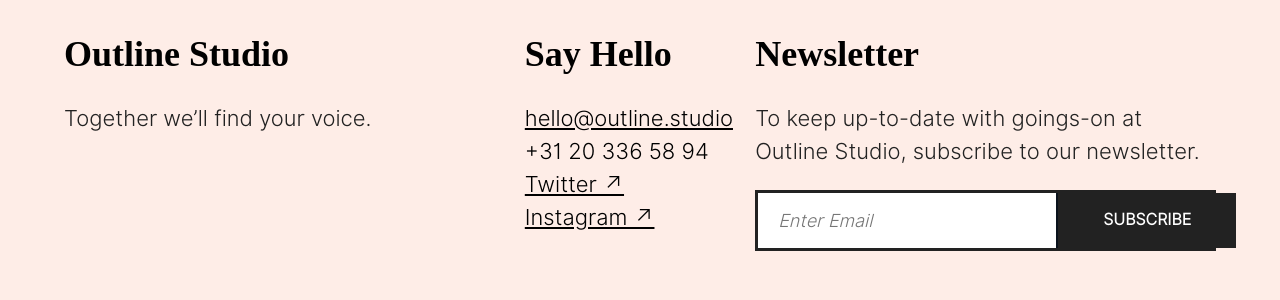
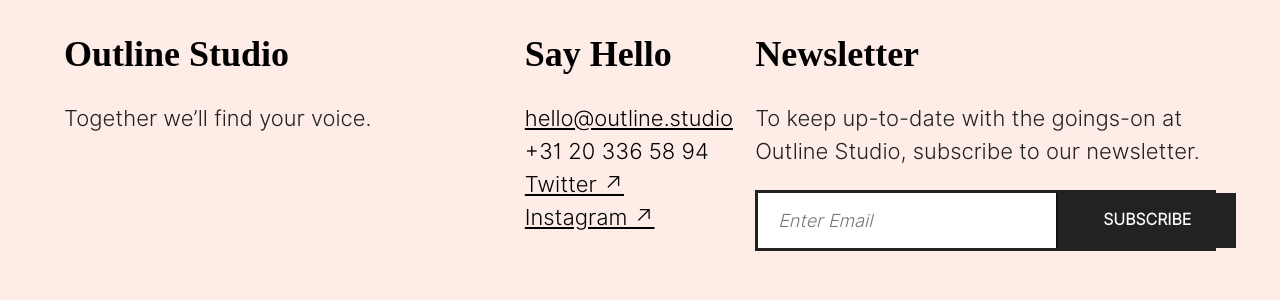
Before and after one commit to aarongilmore/outline-studio, a Jekyll site: the page built from contact.md, in a window 1280 px wide and 900 px high, scrolled down 1058 px. Shown: the part 456-756 px from the top of the window. Built offline with Jekyll 4.4.1, drawn with Linux system fonts in a browser that asks for light colours; nearby versions of some CDN libraries; some web fonts are replaced.

Commit message:
Updating copy.

```diff
--- a/_includes/footer.html
+++ b/_includes/footer.html
@@ -16,7 +16,7 @@
         </c>
         <c span=2 span-s=row>
             <h3 class="f2 mb1 mt0-ns mt3">Newsletter</h3>
-            <p class="mw6">To keep up-to-date with goings-on at Outline Studio, subscribe to our newsletter.</p>
+            <p class="mw6">To keep up-to-date with the goings-on at Outline Studio, subscribe to our newsletter.</p>
             <div class="newsletter-form outline-newsletter-form">
                 <form action="https://aarongilmore.us20.list-manage.com/subscribe/post?u=6d169c3390932b26783708347&amp;id=bac77300cc" method="post" target="_blank" id="mc-embedded-subscribe-form" novalidate="true">
                   <input type="email" name="EMAIL" id="mce-EMAIL" placeholder="Enter Email">
@@ -57,4 +57,3 @@
     });
 });
 </script>
-<script src="https://static.formx.stream/tracker/v1/bundle.js"></script>
--- a/_layouts/contact.html
+++ b/_layouts/contact.html
@@ -67,7 +67,6 @@
                   <div><svg xmlns="http://www.w3.org/2000/svg" width="8" height="11" viewBox="0 0 8 11">
                   <path fill="none" fill-rule="evenodd" stroke="#0A121C" stroke-width="2" d="M1 1l5 4.5L1 10" class="cta-arrow"></path></svg></div>
               </button>
-
             </form>
           </c>
         </grid>
@@ -83,5 +82,6 @@
             })
           formx.start()
       </script>
+      <script src="https://static.formx.stream/tracker/v1/bundle.js"></script>
   </body>
 </html>
```
Also changed, not shown: _layouts/default.html (+4 -4 lines).
